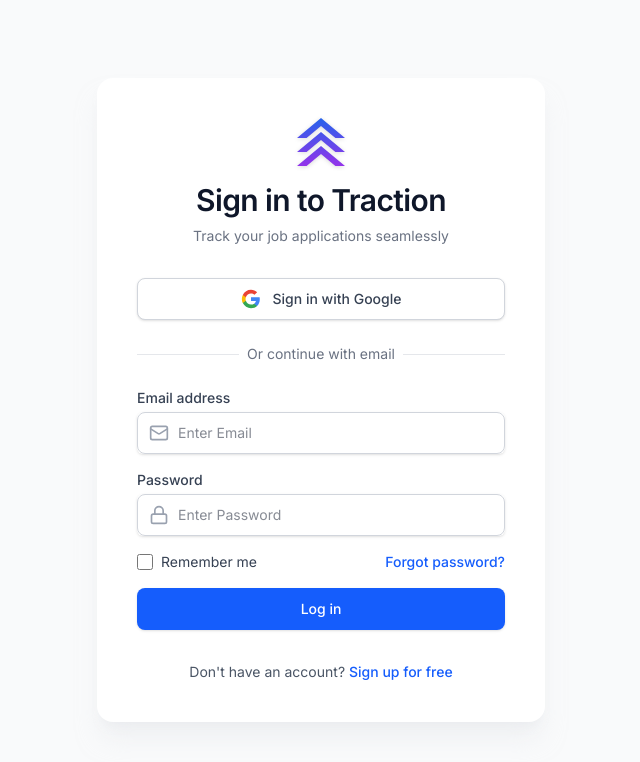
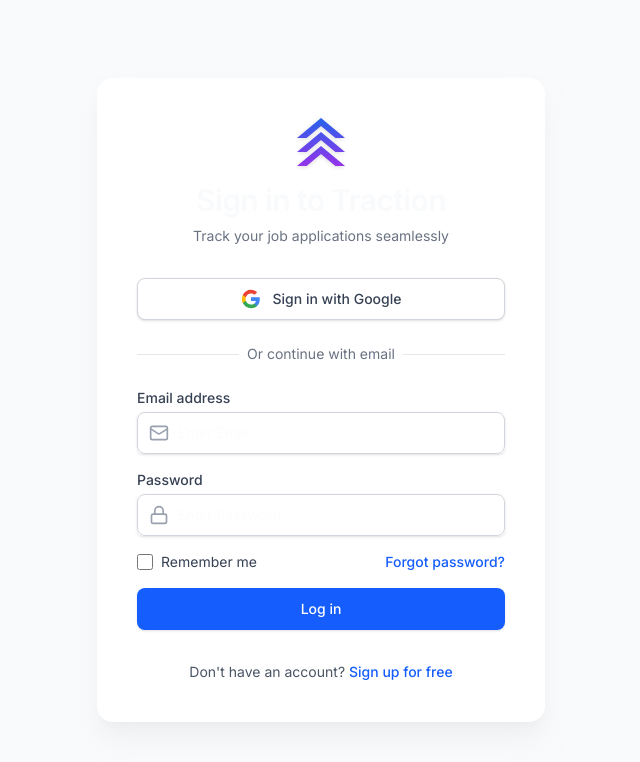
Before and after one commit to SaveTheJob/Traction, a React (Vite) app in the folder Source Code/website/: page /login in a window 1280 px wide. Shown: the top 762 px of the page, without its empty margins (319-959 px from the left). Built offline with nearby package versions, Linux system fonts and the light colour scheme; no server answers.

Commit message:
feat: force dark theme only — remove light/system modes and toggle UI

```diff
--- a/Source Code/website/src/components/ThemeCustomizer.tsx
+++ b/Source Code/website/src/components/ThemeCustomizer.tsx
@@ -1,4 +1,4 @@
-import { Check, Edit2, Image as ImageIcon, Laptop, RotateCcw, Sun, X } from "lucide-react";
+import { Check, Edit2, Image as ImageIcon, RotateCcw, X } from "lucide-react";
 import { useEffect, useRef, useState } from "react";
 import { useTheme } from "../context/ThemeContext";
 
@@ -29,7 +29,7 @@ function useAppTheme() {
 export default function ThemeCustomizer() {
     const [isOpen, setIsOpen] = useState(false);
     const [currentView, setCurrentView] = useState<'appearance' | 'themes'>('appearance');
-    const { theme, setThemeMode } = useTheme();
+    const { theme: _theme, setThemeMode: _setThemeMode } = useTheme(); // dark-only, kept for API compat
     const { themeConfig, setThemeConfig } = useAppTheme();
     const sidebarRef = useRef<HTMLDivElement>(null);
     const fileInputRef = useRef<HTMLInputElement>(null);
@@ -246,43 +246,6 @@ export default function ThemeCustomizer() {
                                 </button>
                             </div>
 
-                            <div className="h-px w-full bg-slate-200 dark:bg-[#40485a]" />
-
-                            {/* Light/Dark Toggle */}
-                            <div className="flex bg-slate-100 dark:bg-[#0f172a] p-1 rounded-full border border-slate-200 dark:border-[#40485a]">
-                                <button
-                                    onClick={() => setThemeMode('light')}
-                                    className={`flex-1 flex items-center justify-center gap-2 py-2.5 rounded-full text-[13px] font-medium transition-all ${theme === 'light'
-                                        ? "bg-white dark:bg-[#8ab4f8] text-blue-600 dark:text-[#202124] shadow-sm"
-                                        : "text-slate-500 dark:text-[#e8eaed] hover:bg-black/5 dark:hover:bg-white/5"
-                                        }`}
-                                >
-                                    {theme === 'light' && <Check className="w-[16px] h-[16px] mr-[-4px]" strokeWidth={3} />}
-                                    <Sun className="w-[18px] h-[18px]" />
-                                    Light
-                                </button>
-                                <button
-                                    onClick={() => setThemeMode('dark')}
-                                    className={`flex-1 flex items-center justify-center gap-2 py-2.5 rounded-full text-[13px] font-medium transition-all ${theme === 'dark'
-                                        ? "bg-white dark:bg-[#8ab4f8] text-blue-600 dark:text-[#202124] shadow-sm"
-                                        : "text-slate-500 dark:text-[#e8eaed] hover:bg-black/5 dark:hover:bg-white/5"
-                                        }`}
-                                >
-                                    {theme === 'dark' && <Check className="w-[16px] h-[16px] mr-[-4px]" strokeWidth={3} />}
-                                    Dark
-                                </button>
-                                <button
-                                    onClick={() => setThemeMode('system')}
-                                    className={`flex-1 flex items-center justify-center gap-2 py-2.5 rounded-full text-[13px] font-medium transition-all ${theme === 'system'
-                                        ? "bg-white dark:bg-[#8ab4f8] text-blue-600 dark:text-[#202124] shadow-sm"
-                                        : "text-slate-500 dark:text-[#e8eaed] hover:bg-black/5 dark:hover:bg-white/5"
-                                        }`}
-                                >
-                                    {theme === 'system' && <Check className="w-[16px] h-[16px] mr-[-4px]" strokeWidth={3} />}
-                                    <Laptop className="w-[18px] h-[18px]" />
-                                    Device
-                                </button>
-                            </div>
 
                             {/* Colors Grid */}
                             <div className="grid grid-cols-4 gap-[10px]">
--- a/Source Code/website/src/context/ThemeContext.tsx
+++ b/Source Code/website/src/context/ThemeContext.tsx
@@ -1,6 +1,7 @@
-import React, { createContext, useContext, useEffect, useState } from 'react';
+import React, { createContext, useContext, useEffect } from 'react';
 
-type Theme = 'light' | 'dark' | 'system';
+// Dark-only theme — light and system modes are removed
+type Theme = 'dark';
 
 interface ThemeContextType {
   theme: Theme;
@@ -11,57 +12,20 @@ interface ThemeContextType {
 const ThemeContext = createContext<ThemeContextType | undefined>(undefined);
 
 export function ThemeProvider({ children }: { children: React.ReactNode }) {
-  const [theme, setTheme] = useState<Theme>(() => {
-    const savedTheme = localStorage.getItem('theme');
-    if (savedTheme === 'light' || savedTheme === 'dark' || savedTheme === 'system') {
-      return savedTheme as Theme;
-    }
-    return 'system';
-  });
+  useEffect(() => {
+    // Always force dark mode on mount and clear any saved preference
+    const root = window.document.documentElement;
+    root.classList.remove('light', 'system');
+    root.classList.add('dark');
+    localStorage.setItem('theme', 'dark');
+  }, []);
 
-  useEffect(() => {
-    const root = window.document.documentElement;
-
-    const applyTheme = (currentTheme: Theme) => {
-      root.classList.remove('light', 'dark');
-
-      if (currentTheme === 'system') {
-        const systemPrefersDark = window.matchMedia('(prefers-color-scheme: dark)').matches;
-        root.classList.add(systemPrefersDark ? 'dark' : 'light');
-      } else {
-        root.classList.add(currentTheme);
-      }
-    };
-
-    applyTheme(theme);
-    localStorage.setItem('theme', theme);
-
-    // Listen to system changes if in system mode
-    if (theme === 'system') {
-      const mediaQuery = window.matchMedia('(prefers-color-scheme: dark)');
-      const handleChange = () => applyTheme('system');
-
-      mediaQuery.addEventListener('change', handleChange);
-      return () => mediaQuery.removeEventListener('change', handleChange);
-    }
-  }, [theme]);
-
-  const toggleTheme = () => {
-    setTheme((prev) => {
-      if (prev === 'light') return 'dark';
-      if (prev === 'dark') return 'light';
-      // If currently system, figure out what it mapped to and flip it
-      const systemPrefersDark = window.matchMedia('(prefers-color-scheme: dark)').matches;
-      return systemPrefersDark ? 'light' : 'dark';
-    });
-  };
-
-  const setThemeMode = (mode: Theme) => {
-    setTheme(mode);
-  };
+  // No-ops — kept so existing call sites don't break
+  const toggleTheme = () => { };
+  const setThemeMode = (_mode: Theme) => { };
 
   return (
-    <ThemeContext.Provider value={{ theme, toggleTheme, setThemeMode }}>
+    <ThemeContext.Provider value={{ theme: 'dark', toggleTheme, setThemeMode }}>
       {children}
     </ThemeContext.Provider>
   );
```
